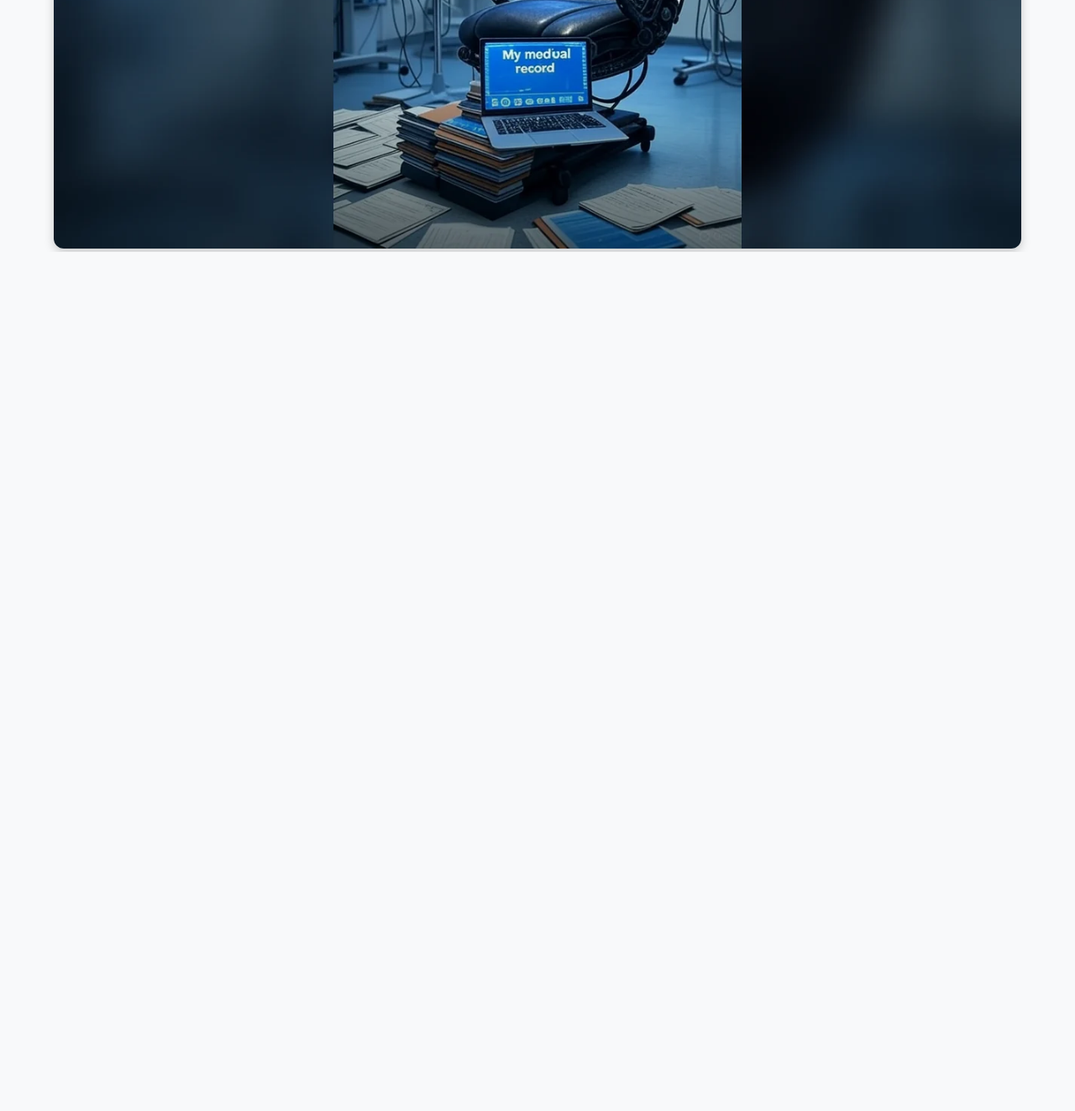
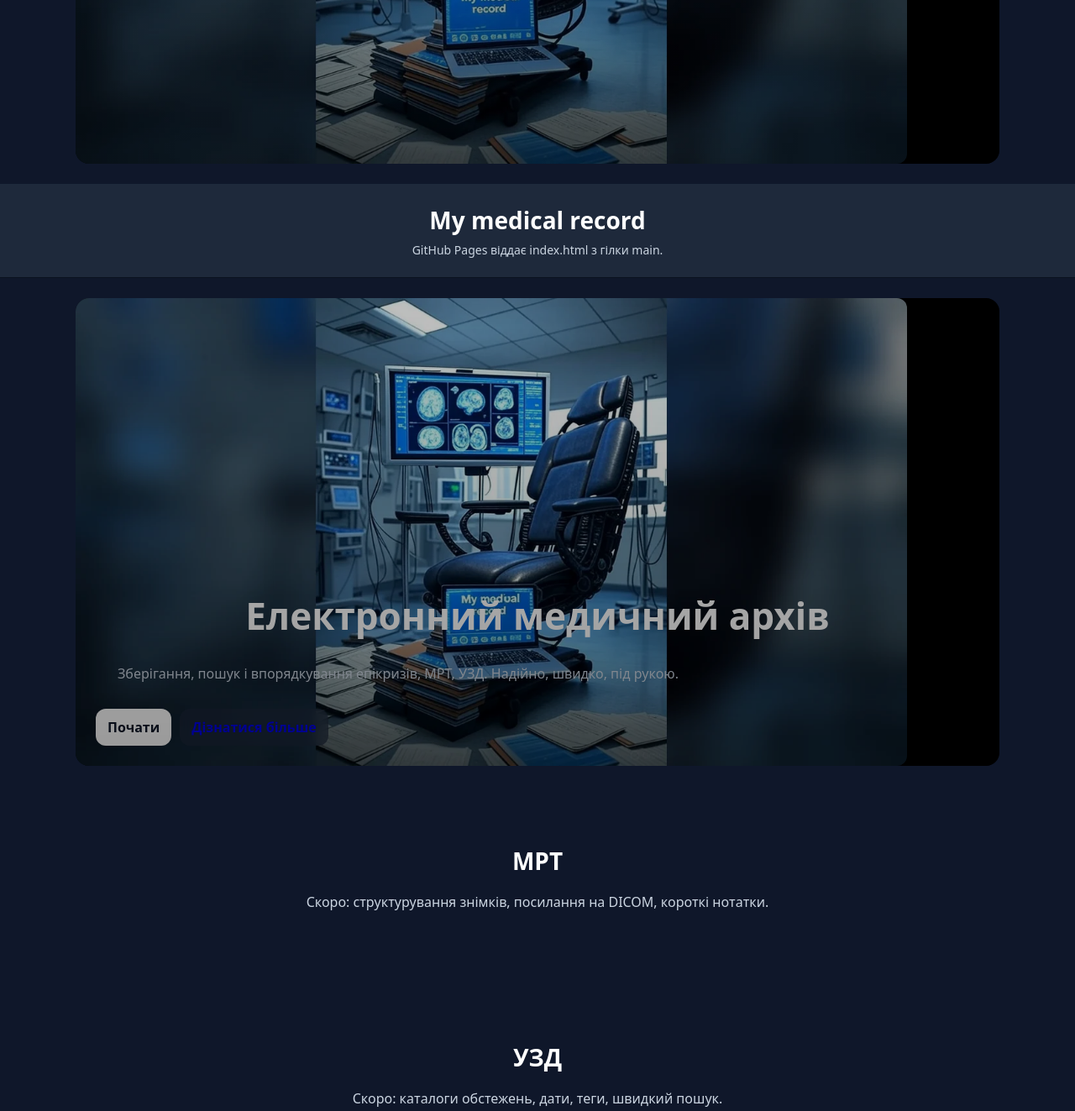
Before and after one commit to conceptofideas-commits/epikriz-site, a plain HTML site: page index.html in a window 1280 px wide. Shown: the part 529-1852 px from the top of the page at 84% size. Before the commit the page ends 829 px from the top, so only its background shows below. Drawn offline with Linux system fonts and the light colour scheme.

Commit message:
Update index.html

```diff
--- a/index.html
+++ b/index.html
@@ -45,3 +45,97 @@
   </div>
 </body>
 </html>
+<!doctype html>
+<html lang="uk">
+<head>
+  <meta charset="utf-8" />
+  <meta name="viewport" content="width=device-width, initial-scale=1" />
+  <title>My medical record — Epikriz</title>
+  <meta name="description" content="Зберігання, пошук і впорядкування епікризів, МРТ, УЗД." />
+  <meta name="theme-color" content="#0f172a" />
+  <!-- OG-постер: заміни на свій webp, якщо є -->
+  <meta property="og:image" content="assets/hero-poster.webp" />
+
+  <style>
+    :root{--bg:#0f172a;--text:#fff;--muted:#cbd5e1;--accent:#fbbf24;}
+    *{box-sizing:border-box} html,body{margin:0;padding:0;background:var(--bg);color:var(--text);font:16px/1.5 system-ui,-apple-system,Segoe UI,Roboto,Ubuntu,"Helvetica Neue",Arial}
+    header{padding:22px 20px; background:#1e293b; position:sticky; top:0; z-index:10; border-bottom:1px solid #0b1220}
+    .wrap{max-width:1100px; margin:0 auto}
+    h1{margin:0;font-size:28px}
+    .sub{margin-top:4px;color:var(--muted);font-size:14px}
+
+    .hero{position:relative; margin:24px auto; max-width:1100px; border-radius:16px; overflow:hidden; background:#000}
+    .hero img{display:block;width:100%;height:auto;object-fit:cover;aspect-ratio: 16/9;}
+    .hero::after{content:""; position:absolute; inset:0; background:linear-gradient(180deg,rgba(0,0,0,.25),rgba(0,0,0,.4));}
+
+    .hero__content{position:absolute; inset:0; display:flex; flex-direction:column; justify-content:flex-end; padding:24px; gap:8px}
+    .hero__title{font-size:clamp(24px,4vw,44px); font-weight:700; margin:0}
+    .hero__lead{max-width:720px; color:var(--muted)}
+
+    .cta{display:flex; gap:10px; margin-top:6px; flex-wrap:wrap}
+    .btn{display:inline-flex; align-items:center; gap:8px; padding:10px 14px; border-radius:12px; text-decoration:none; font-weight:600}
+    .btn--light{background:#fff;color:#0f172a}
+    .btn--dark{background:rgba(30,41,59,.7); backdrop-filter:saturate(120%) blur(6px)}
+
+    /* Книги-кнопки */
+    .books{position:absolute; left:50%; transform:translateX(-50%); bottom:5%; display:flex; gap:28px}
+    .book{display:block; text-decoration:none}
+    .book .top{width:140px;height:6px;background:var(--accent);border-radius:6px;box-shadow:0 0 44px rgba(251,191,36,.75)}
+    .book .bot{margin-top:6px;width:156px;height:6px;background:#fde68a;border-radius:6px}
+    @media (max-width: 640px){ .books{display:none} }
+
+    section{padding:68px 20px}
+    h2{font-size:28px;margin:0 0 10px}
+    .muted{color:var(--muted)}
+    footer{padding:24px 20px;border-top:1px solid #0b1220;color:#94a3b8}
+  </style>
+</head>
+<body>
+  <header>
+    <div class="wrap">
+      <h1>My medical record</h1>
+      <div class="sub">GitHub Pages віддає index.html з гілки main.</div>
+    </div>
+  </header>
+
+  <!-- HERO -->
+  <div class="hero">
+    <!-- ЗАМЕНИ путь/имя файла, если нужно -->
+    <img src="assets/hero.png" alt="Електронний медичний архів Epikriz" loading="eager" />
+    <div class="hero__content">
+      <h2 class="hero__title">Електронний медичний архів</h2>
+      <p class="hero__lead">Зберігання, пошук і впорядкування епікризів, МРТ, УЗД. Надійно, швидко, під рукою.</p>
+      <div class="cta">
+        <a class="btn btn--light" href="#start">Почати</a>
+        <a class="btn btn--dark" href="#about">Дізнатися більше</a>
+      </div>
+    </div>
+
+    <!-- «книги» як кнопки -->
+    <div class="books">
+      <a href="#mri" class="book" aria-label="МРТ">
+        <span class="top"></span><span class="bot"></span>
+      </a>
+      <a href="#ultrasound" class="book" aria-label="УЗД">
+        <span class="top"></span><span class="bot"></span>
+      </a>
+      <a href="#labs" class="book" aria-label="Аналізи">
+        <span class="top"></span><span class="bot"></span>
+      </a>
+    </div>
+  </div>
+
+  <!-- Розділи -->
+  <section id="mri" class="wrap">
+    <h2>МРТ</h2><p class="muted">Скоро: структурування знімків, посилання на DICOM, короткі нотатки.</p>
+  </section>
+  <section id="ultrasound" class="wrap">
+    <h2>УЗД</h2><p class="muted">Скоро: каталоги обстежень, дати, теги, швидкий пошук.</p>
+  </section>
+  <section id="labs" class="wrap">
+    <h2>Аналізи</h2><p class="muted">Скоро: збереження PDF, діаграми, зміни показників.</p>
+  </section>
+
+  <footer class="wrap">© Epikriz</footer>
+</body>
+</html>
```
